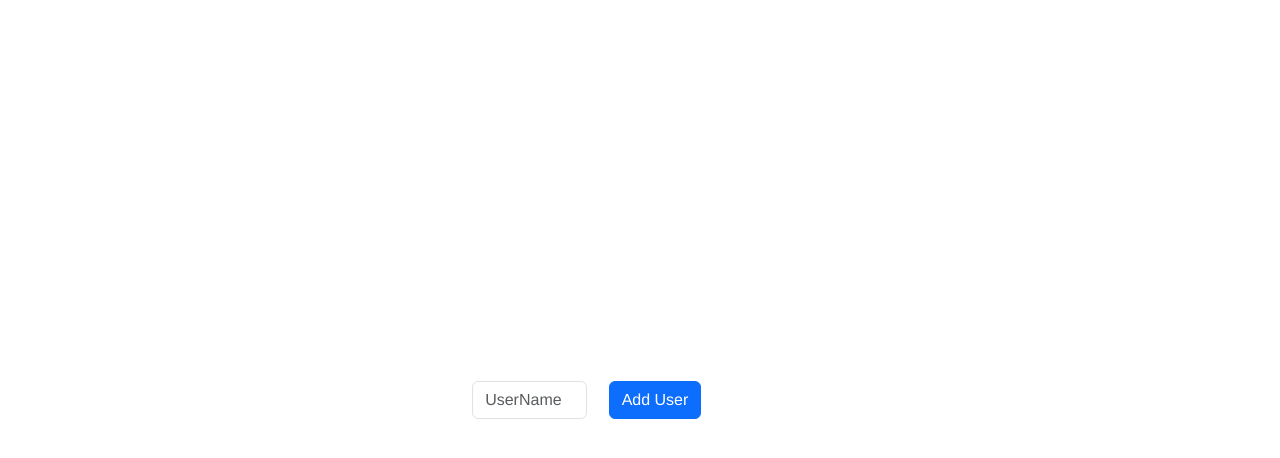
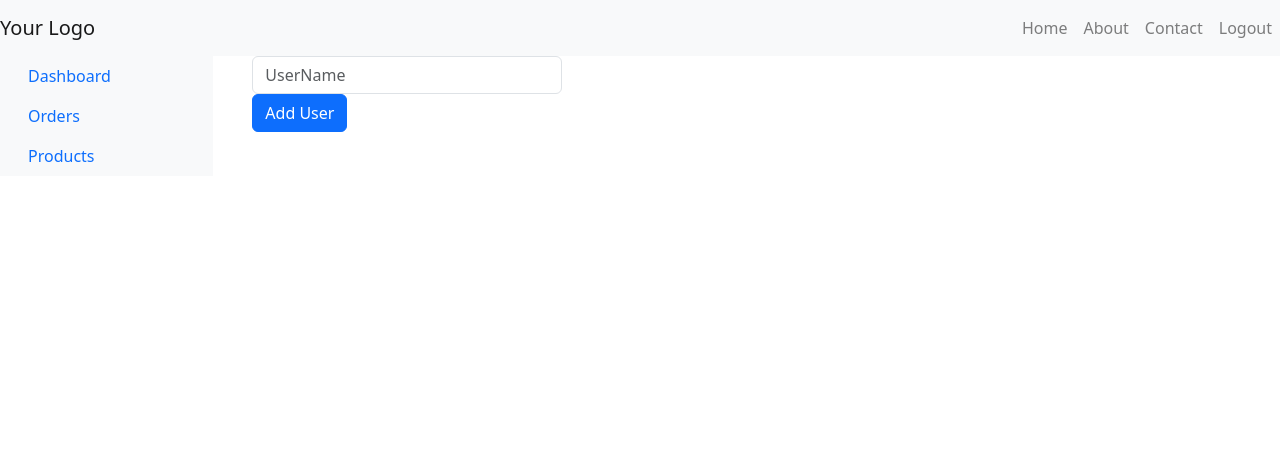
Before and after one commit to nandhu10jishnu/ExcerciseUI, a Vue app: page / in a window 1280 px wide. Shown: the top 458 px of the page. Built offline with nearby package versions, Linux system fonts and the light colour scheme.

Commit message:
added navigation

```diff
--- a/public/index.html
+++ b/public/index.html
@@ -2,8 +2,13 @@
 <html lang="">
   <head>
     <meta charset="utf-8">
-    <meta http-equiv="X-UA-Compatible" content="IE=edge">
-    <meta name="viewport" content="width=device-width,initial-scale=1.0">
+    <meta name="viewport" content="width=device-width, initial-scale=1">
+    <link rel="stylesheet" href="https://maxcdn.bootstrapcdn.com/bootstrap/4.5.2/css/bootstrap.min.css">
+    <script src="https://ajax.googleapis.com/ajax/libs/jquery/3.5.1/jquery.min.js"></script>
+    <script src="https://cdnjs.cloudflare.com/ajax/libs/popper.js/1.16.0/umd/popper.min.js"></script>
+    <script src="https://maxcdn.bootstrapcdn.com/bootstrap/4.5.2/js/bootstrap.min.js"></script>
+
+
     <link rel="icon" href="<%= BASE_URL %>favicon.ico">
     <title><%= htmlWebpackPlugin.options.title %></title>
   </head>
@@ -11,7 +16,7 @@
     <noscript>
       <strong>We're sorry but <%= htmlWebpackPlugin.options.title %> doesn't work properly without JavaScript enabled. Please enable it to continue.</strong>
     </noscript>
-    <div id="app"></div>
+    <div id="app" class=""></div>
     <!-- built files will be auto injected -->
   </body>
 </html>
--- a/src/App.vue
+++ b/src/App.vue
@@ -1,8 +1,21 @@
 <template>
-  <router-view/>
+ <!-- <router-view/> -->
+
+    <navbar />
+
 </template>
 
-<style lang="scss">
+<script>
+/* eslint-disable */
+import navbar from "./common/NavigationBar.vue";
+export default {
+  name: "App",
+  components: {
+    navbar,
+  }
+};
+</script>
+<!-- <style lang="scss">
 #app {
   font-family: Avenir, Helvetica, Arial, sans-serif;
   -webkit-font-smoothing: antialiased;
@@ -23,4 +36,4 @@ nav {
     }
   }
 }
-</style>
+</style> -->
--- /dev/null
+++ b/src/common/NavigationBar.js
@@ -0,0 +1,11 @@
+
+import { useRoute, useRouter } from "vue-router";
+
+export default {
+  name: "navbar",
+  setup() {
+    const router = useRouter();
+    const route = useRoute();
+
+  },
+};
--- /dev/null
+++ b/src/common/NavigationBar.vue
@@ -0,0 +1,63 @@
+<template>
+
+<!-- Top Navigation -->
+
+<nav class="navbar navbar-expand-lg navbar-light bg-light">
+    <a class="navbar-brand" href="#">Your Logo</a>
+    <button class="navbar-toggler" type="button" data-toggle="collapse" data-target="#navbarNav" aria-controls="navbarNav" aria-expanded="false" aria-label="Toggle navigation">
+        <span class="navbar-toggler-icon"></span>
+    </button>
+    <div class="collapse navbar-collapse" id="navbarNav">
+        <ul class="navbar-nav ml-auto">
+            <li class="nav-item">
+                <a class="nav-link" href="#">Home</a>
+            </li>
+            <li class="nav-item">
+                <a class="nav-link" href="#">About</a>
+            </li>
+            <li class="nav-item">
+                <a class="nav-link" href="#">Contact</a>
+            </li>
+            <li class="nav-item">
+                <a class="nav-link" href="#">Logout</a>
+            </li>
+        </ul>
+    </div>
+</nav>
+
+<div class="container-fluid">
+    <div class="row">
+
+        <!-- Left Sidebar -->
+        <nav class="col-md-3 col-lg-2 d-md-block bg-light sidebar">
+            <div class="position-sticky">
+                <ul class="nav flex-column">
+                    <li class="nav-item">
+                        <a class="nav-link active" href="#">
+                            Dashboard
+                        </a>
+                    </li>
+                    <li class="nav-item">
+                        <a class="nav-link" href="#">
+                            Orders
+                        </a>
+                    </li>
+                    <li class="nav-item">
+                        <a class="nav-link" href="#">
+                            Products
+                        </a>
+                    </li>
+                    <!-- Add more navigation items as needed -->
+                </ul>
+            </div>
+        </nav>
+
+        <!-- Main Content -->
+        <main class="col-md-9 ms-sm-auto col-lg-10 px-md-4">
+            <!-- Your page content goes here -->
+            <router-view />
+        </main>
+    </div>
+</div>
+
+</template>
--- a/src/components/createdesignation/CreateDesignation.js
+++ b/src/components/createdesignation/CreateDesignation.js
@@ -28,7 +28,7 @@ export default {
     };
   },
   methods: {
-    async saveUser() {
+    async saveDesignation() {
           await axios.post(this.baseUrl + `add`, this.createname, this.head
           )
               .then(res => {
--- a/src/components/createdesignation/CreateDesignation.vue
+++ b/src/components/createdesignation/CreateDesignation.vue
@@ -15,33 +15,9 @@
 </div>
 
       <div class="col-4">
-        <button type="button" class="btn btn-primary"  @click.prevent="saveUser">Create Designation</button>
+        <button type="button" class="btn btn-primary"  @click.prevent="saveDesignation">Create Designation</button>
       </div>
     </div>
   </div>
 </template>
   <script src="../createdesignation/CreateDesignation.js"></script>
-  <style>
-body {
-  display: flex;
-  justify-content: center;
-  align-items: center;
-  height: 100vh;
-  margin: 0;
-}
-
-.center-container {
-  display: flex;
-  justify-content: center;
-  align-items: center;
-}
-
-.container {
-  display: flex;
-}
-
-.col-4 {
-  flex: 1;
-  margin: 5px;
-}
-</style>
--- a/src/components/createexcercise/CreateExcercise.vue
+++ b/src/components/createexcercise/CreateExcercise.vue
@@ -1,6 +1,6 @@
 <template>
-  <div class="center-container">
-    <div class="container">
+  <!-- <div class="center-container"> -->
+    <div>
       <div class="col-4">
         <input type="text" class="form-control" placeholder="UserName" v-model="createUser.username" maxlength="50"/>
       </div>
@@ -9,30 +9,6 @@
         <button type="button" class="btn btn-primary"  @click.prevent="saveUser">Add User</button>
       </div>
     </div>
-  </div>
+  <!-- </div> -->
 </template>
   <script src="../createexcercise/CreateExcercise.js"></script>
-  <style>
-body {
-  display: flex;
-  justify-content: center;
-  align-items: center;
-  height: 100vh;
-  margin: 0;
-}
-
-.center-container {
-  display: flex;
-  justify-content: center;
-  align-items: center;
-}
-
-.container {
-  display: flex;
-}
-
-.col-4 {
-  flex: 1;
-  margin: 5px;
-}
-</style>
--- a/src/components/editdesignation/EditDesignation.vue
+++ b/src/components/editdesignation/EditDesignation.vue
@@ -21,27 +21,3 @@
     </div>
   </template>
     <script src="../editdesignation/EditDesignation.js"></script>
-    <style>
-  body {
-    display: flex;
-    justify-content: center;
-    align-items: center;
-    height: 100vh;
-    margin: 0;
-  }
-
-  .center-container {
-    display: flex;
-    justify-content: center;
-    align-items: center;
-  }
-
-  .container {
-    display: flex;
-  }
-
-  .col-4 {
-    flex: 1;
-    margin: 5px;
-  }
-  </style>
```
